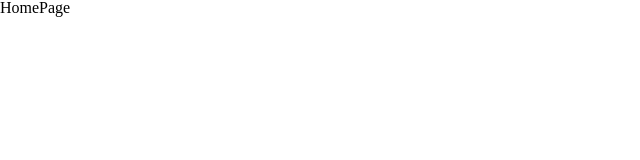
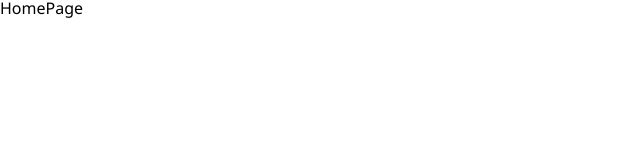
Before and after one commit to 230-Luna/mini-zoo, a Next.js app: page / in a window 1280 px wide. Shown: the top 160 px of the page, without its empty margins (0-640 px from the left). Built offline with nearby package versions, Linux system fonts and the light colour scheme; a web font is replaced by a local one.

Commit message:
feat: 폰트 설정 (#7)

```diff
--- a/src/components/GlobalStyle.tsx
+++ b/src/components/GlobalStyle.tsx
@@ -4,7 +4,7 @@ import { ReactNode } from "react";
 export function GlobalStyle({ children }: { children: ReactNode }) {
   return (
     <>
-      <Global styles={[resetCss]} />
+      <Global styles={[resetCss, fontCss]} />
       {children}
     </>
   );
@@ -141,3 +141,19 @@ const resetCss = css`
     border-spacing: 0;
   }
 `;
+
+const fontCss = css`
+  @font-face {
+    font-family: "Ownglyph_ParkDaHyun";
+    src: url("https://fastly.jsdelivr.net/gh/projectnoonnu/2411-3@1.0/Ownglyph_ParkDaHyun.woff2")
+      format("woff2");
+    font-weight: normal;
+    font-style: normal;
+  }
+
+  body {
+    font-family: "Ownglyph_ParkDaHyun", "Pretendard", "Noto Sans KR",
+      "Apple SD Gothic Neo", "Segoe UI", "Malgun Gothic", "Helvetica", "Arial",
+      sans-serif;
+  }
+`;
```
